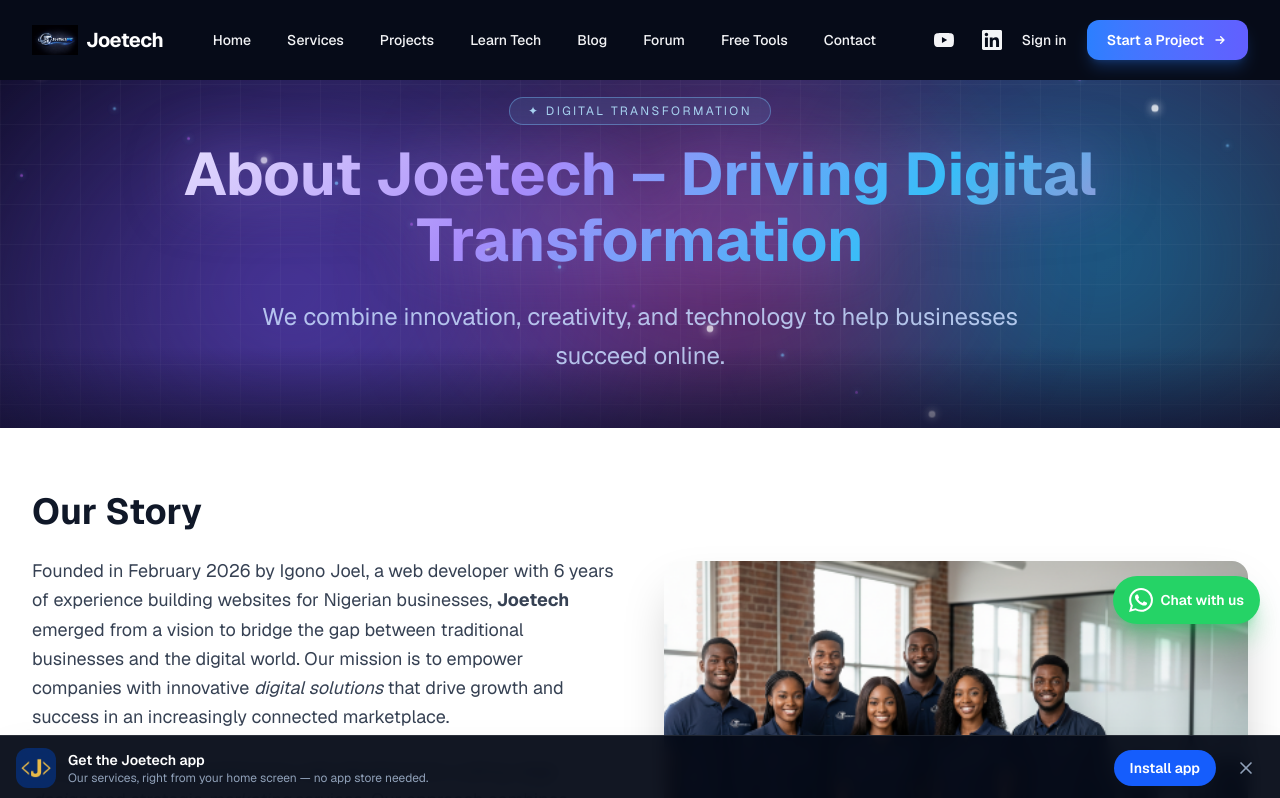
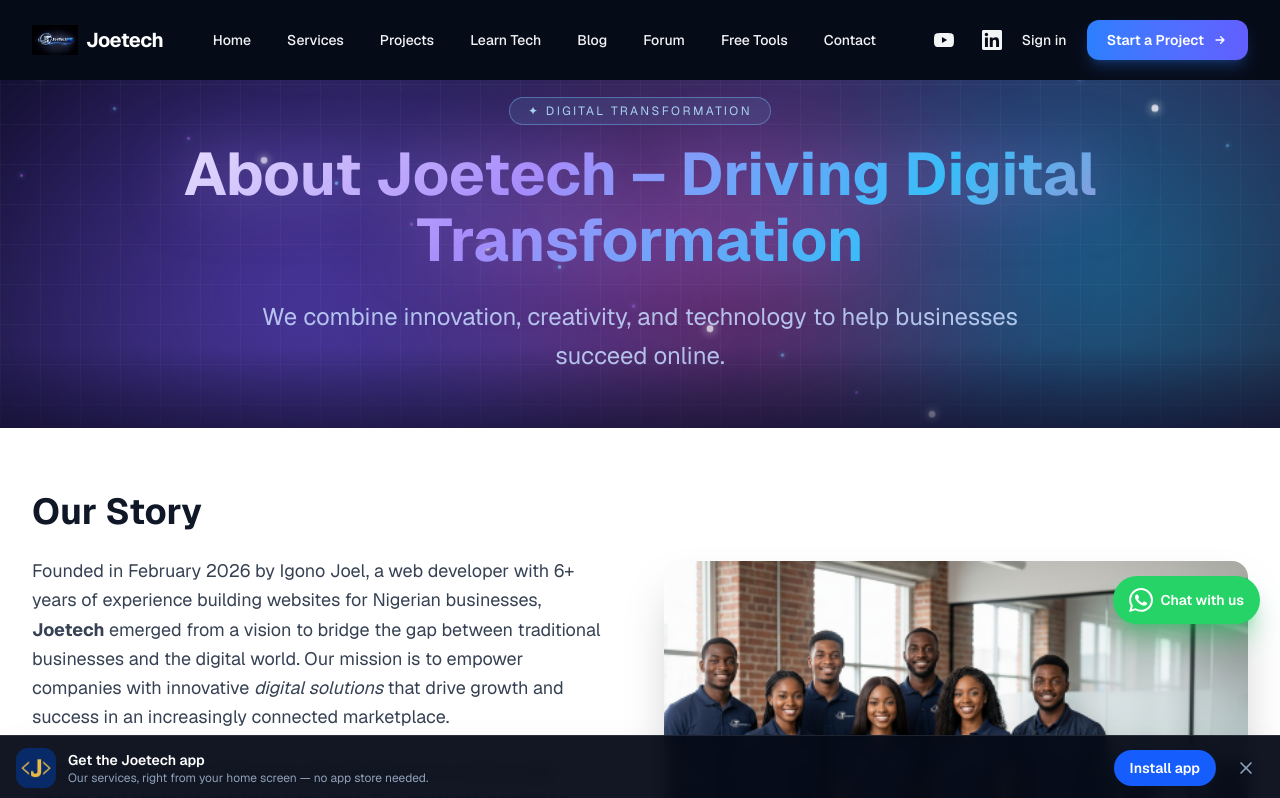
Before and after one commit to JoelionWebDev/joetech, a Next.js app: page /about in a window 1280 px wide. Shown: the top 798 px of the page. Built offline with nearby package versions, Linux system fonts and the light colour scheme.

Commit message:
About story: 6+ years of experience

```diff
--- a/app/about/page.jsx
+++ b/app/about/page.jsx
@@ -370,7 +370,7 @@ const JoetechAboutPage = () => {
               <div className="space-y-6 text-lg text-gray-700 leading-relaxed">
                 <p>
                   Founded in February 2026 by Igono Joel, a web developer
-                  with 6 years of experience building websites for Nigerian
+                  with 6+ years of experience building websites for Nigerian
                   businesses, <strong>Joetech</strong> emerged from a
                   vision to bridge the gap between traditional businesses and
                   the digital world. Our mission is to empower companies with
```
